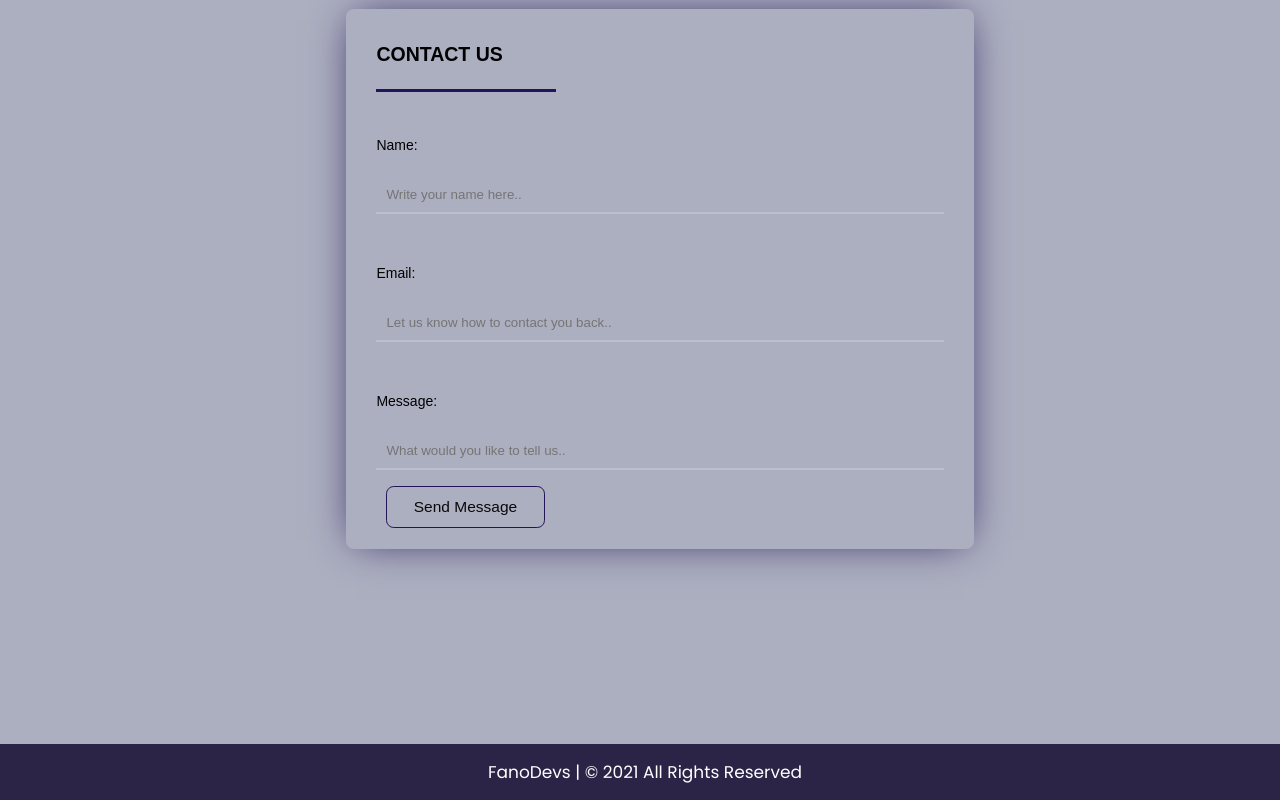
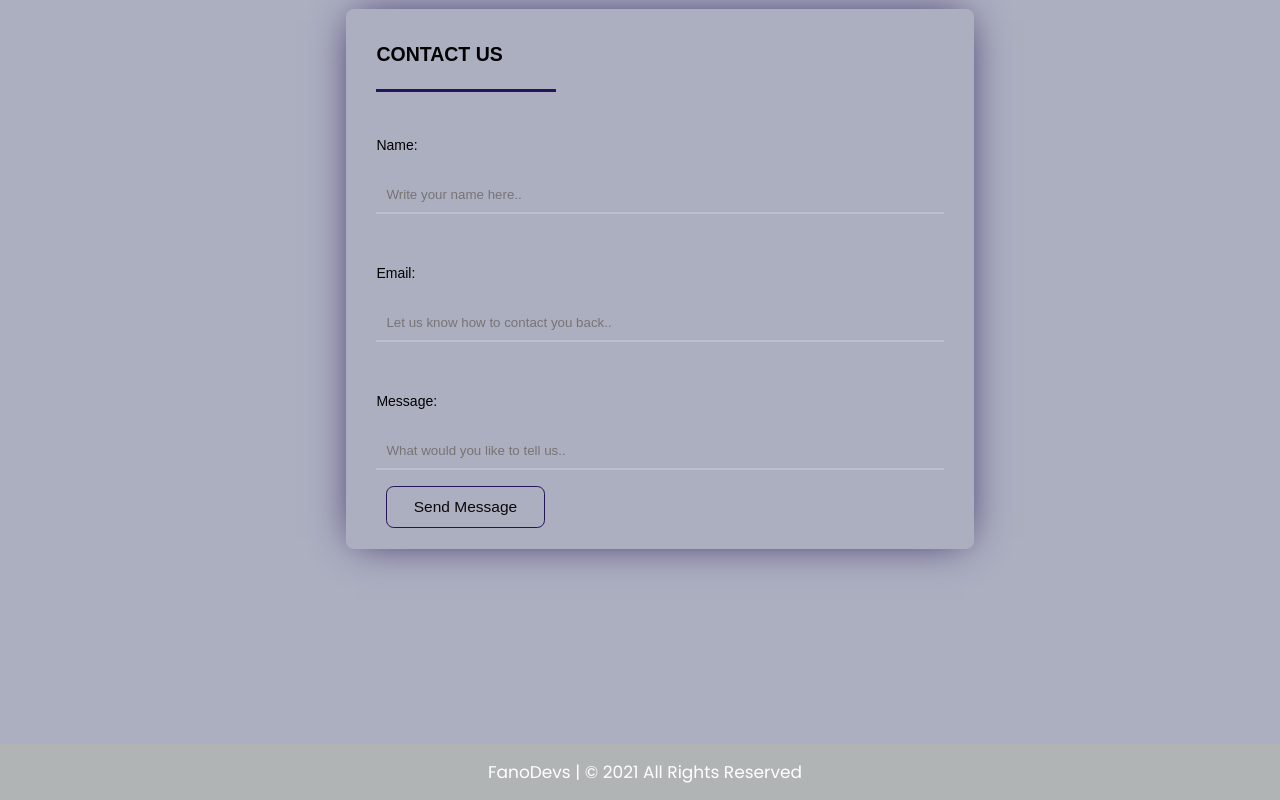
Before and after one commit to hasseyfano/Portfolio, a plain HTML site: page Portfolio/index.html in a window 1280 px wide. Shown: the part 2880-3680 px from the top of the page. Drawn offline with nearby package versions, Linux system fonts and the light colour scheme.

Commit message:
changed footer color

```diff
--- a/Portfolio/style.css
+++ b/Portfolio/style.css
@@ -586,7 +586,6 @@ form {
 
 /* Footer CSS */
 footer {
-  background: #2c2447;
   padding: 15px 0;
   text-align: center;
   font-family: 'Poppins', sans-serif;
```
